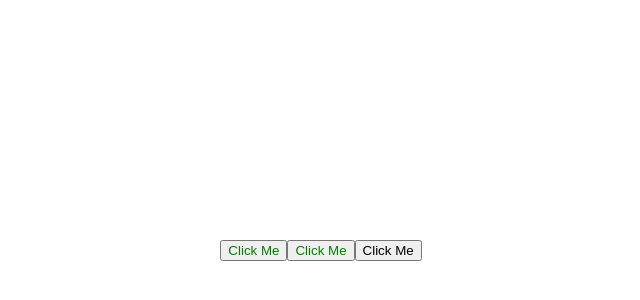
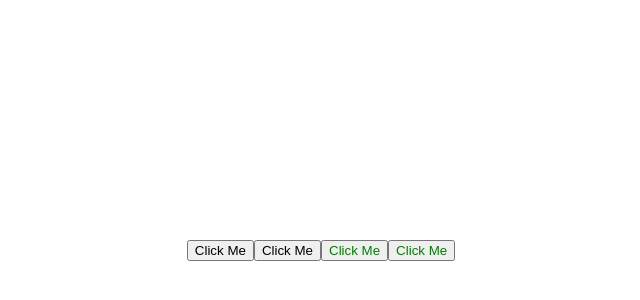
Before and after one commit to shihabali-me/Learn-Vue-3, a plain HTML site: page index.html in a window 1280 px wide. Shown: the part 158-458 px from the top of the page, without its empty margins (319-959 px from the left). Drawn offline with nearby package versions, Linux system fonts and the light colour scheme.

Commit message:
Event Handling

```diff
--- a/index.html
+++ b/index.html
@@ -30,18 +30,21 @@
         <!-- short hand -->
         <button :class="buttonClass">Click Me</button>
 
-        <button :class="button" v-on:click="toggle">Click Me</button>
+        <button v-bind:class="active ? 'text-red' : 'text-green'" v-on:click="toggle">Click Me</button>
+
+        <!-- short hand -->
+        <button :class="active ? 'text-red' : 'text-green'" @click="toggle">Click Me</button>
     </div>
     <script>
         Vue.createApp({
             data() {
             return {
-                buttonClass: 'text-green'
+                active: false
             }
             },
             methods: {
                 toggle() {
-                   alert('clicked')
+                    this.active = !this.active
                 }
             }
         }).mount('#app')
```
